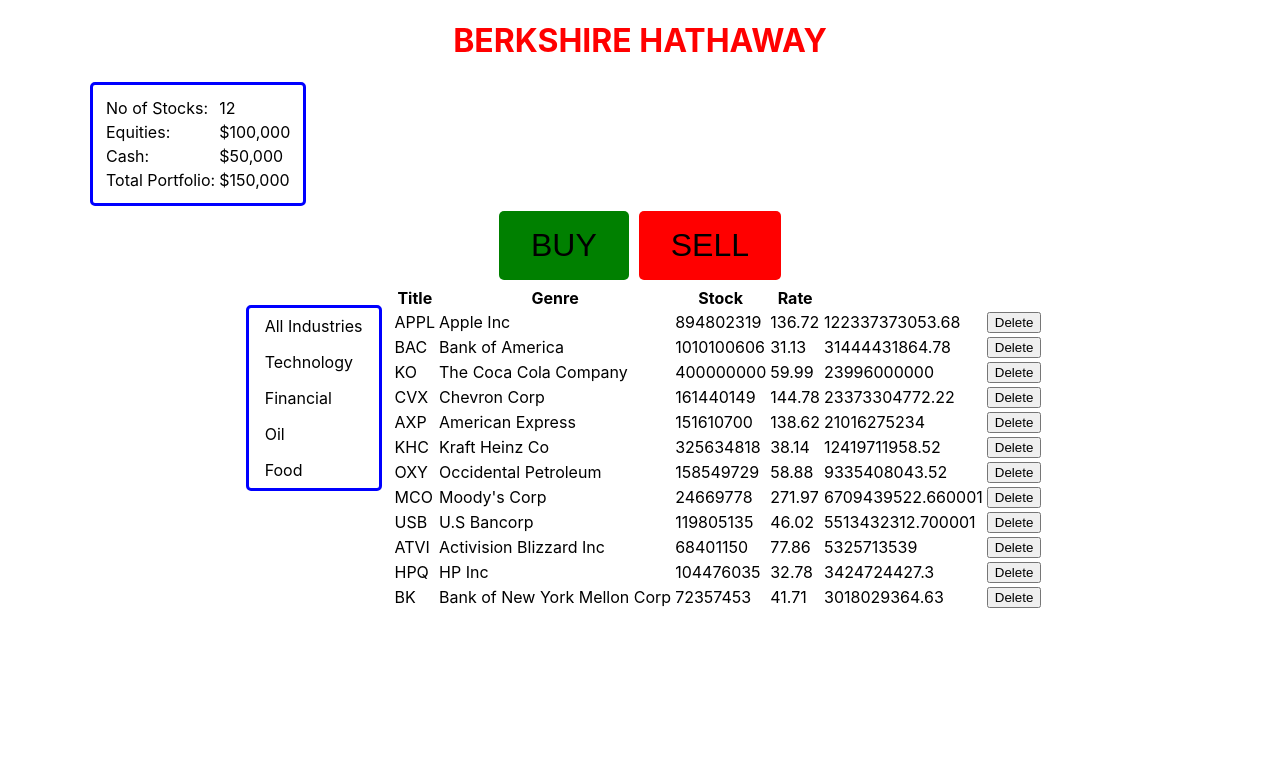
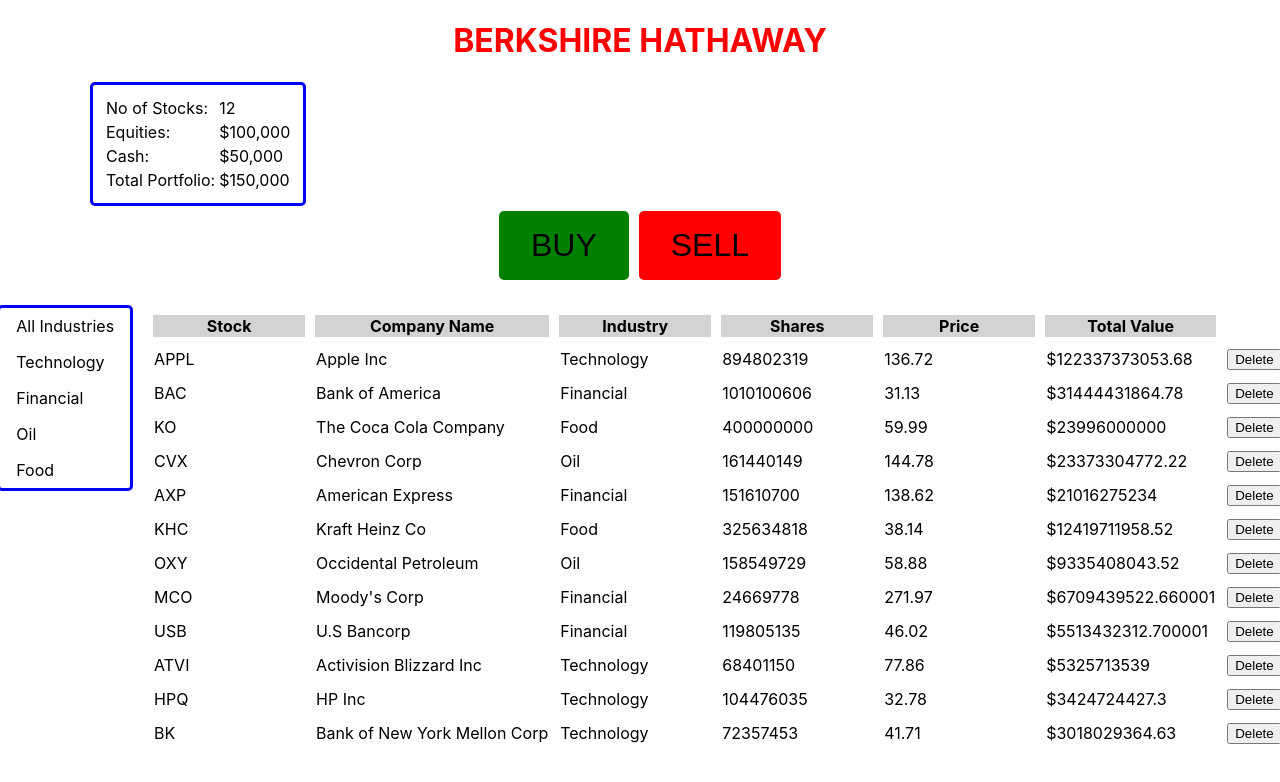
Before and after one commit to snieto10/berkshire, a React (Create React App) app: page / in a window 1280 px wide. Shown: the top 782 px of the page. Built offline with nearby package versions, Linux system fonts and the light colour scheme.

Commit message:
App component up to date

```diff
--- a/src/App.js
+++ b/src/App.js
@@ -5,6 +5,8 @@
 import Summary from "./components/summary";
 import BuySell from "./components/buySell";
 import Menu from "./components/menu";
+import Table from "./components/table";
+import "./components/table.css";
 
 class App extends Component {
   state = {
@@ -24,36 +26,7 @@
         <BuySell />
         <div className="main">
           <Menu />
-          <table className="table">
-            <thead>
-              <tr>
-                <th>Title</th>
-                <th>Genre</th>
-                <th>Stock</th>
-                <th>Rate</th>
-                <th></th>
-              </tr>
-            </thead>
-            <tbody>
-              {this.state.stocks.map((stock) => (
-                <tr key={stock.id}>
-                  <td>{stock.sticker}</td>
-                  <td>{stock.companyName}</td>
-                  <td>{stock.shares}</td>
-                  <td>{stock.price}</td>
-                  <td>{stock.shares * stock.price}</td>
-                  <td>
-                    <button
-                      onClick={() => this.handleDelete(stock)}
-                      className="btn btn-danger btn-small"
-                    >
-                      Delete
-                    </button>
-                  </td>
-                </tr>
-              ))}
-            </tbody>
-          </table>
+          <Table stocks={this.state.stocks} onDelete={this.handleDelete} />
         </div>
       </React.Fragment>
     );
--- a/src/components/table.jsx
+++ b/src/components/table.jsx
@@ -13,7 +13,6 @@
             <th>Shares</th>
             <th>Price</th>
             <th>Total Value</th>
-            <th></th>
           </tr>
         </thead>
         <tbody>
```
